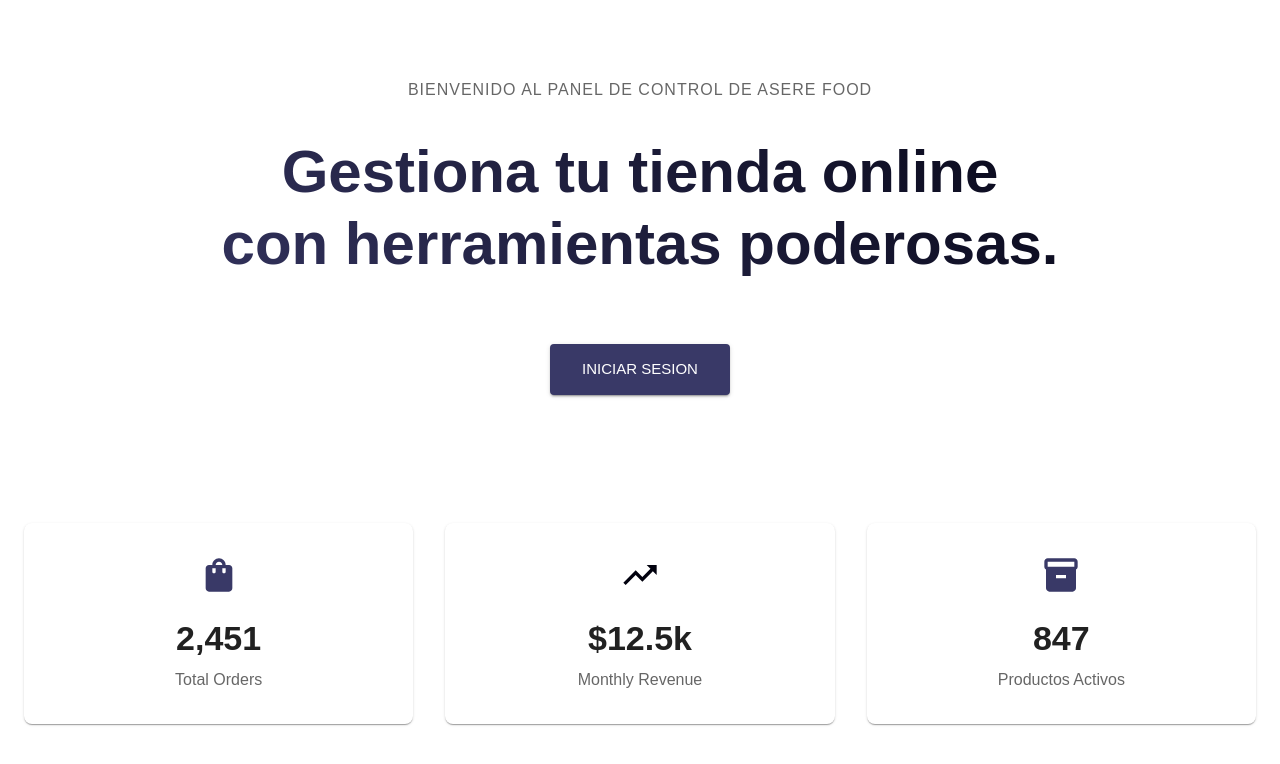
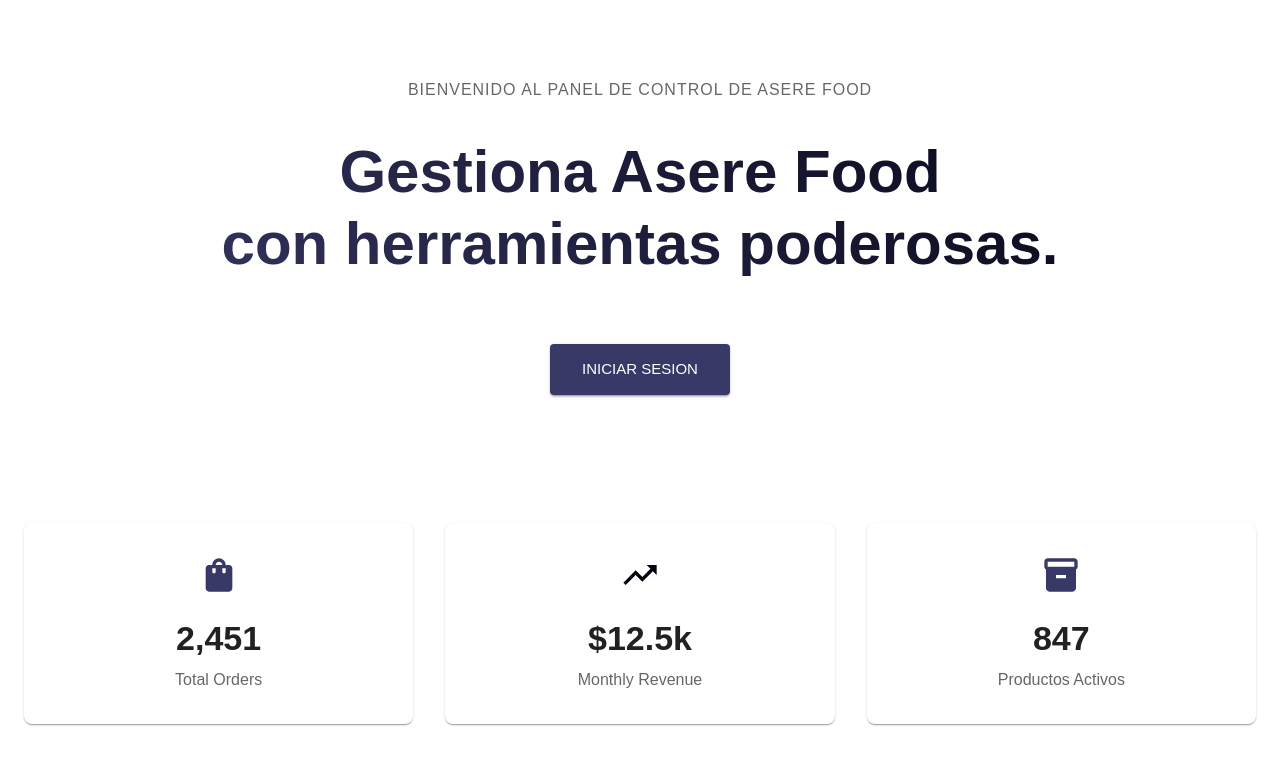
Before and after one commit to YordanisPonce/aserefood-backoffice, a Next.js app: page / in a window 1280 px wide. Shown: the top 764 px of the page. Built offline with nearby package versions, Linux system fonts and the light colour scheme.

Commit message:
fix(home): changed store name

```diff
--- a/src/app/page.tsx
+++ b/src/app/page.tsx
@@ -71,7 +71,7 @@
               mb: 4,
             }}
           >
-            Gestiona tu tienda online
+            Gestiona Asere Food
             <br />
             con herramientas poderosas.
           </Typography>
```
